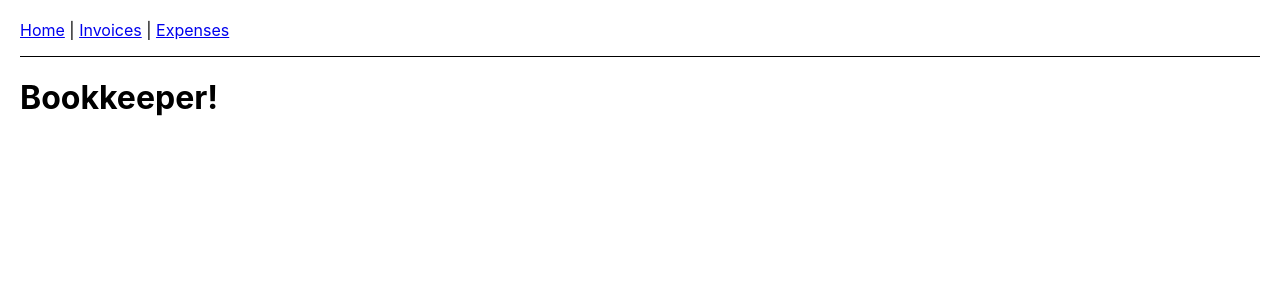
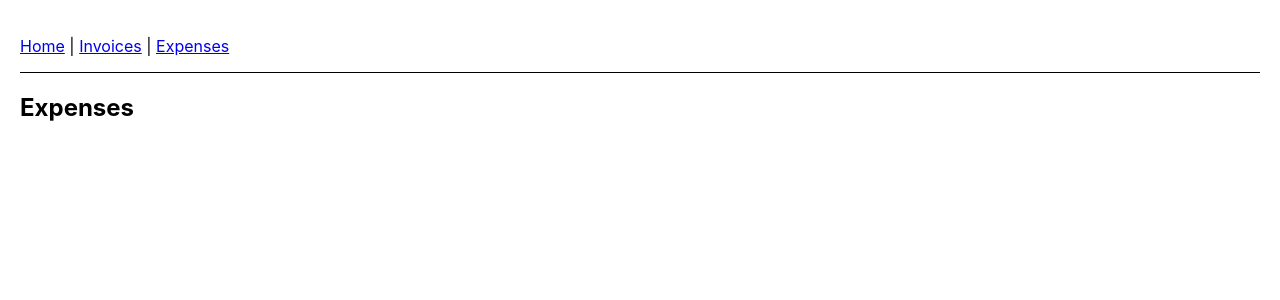
Before and after one commit to vincentDubresson/WCS-React-Router-Tutorial, a React (Create React App) app: page /expenses in a window 1280 px wide. Shown: the top 300 px of the page. Built offline with nearby package versions, Linux system fonts and the light colour scheme.

Commit message:
Ajout de nouvelles routes 'Expenses' et 'Invoices' dans un dossier 'routes'. Intégration de ces routes directement dans 'index.js'

```diff
--- a/src/App.js
+++ b/src/App.js
@@ -8,7 +8,7 @@ import Navbar from './components/Navbar';
 
 export default function App() {
   return (
-    <div>
+    <div style={{ padding: "1rem 0" }}>
       <Navbar />
       <h1>Bookkeeper!</h1>
     </div>
--- a/src/index.js
+++ b/src/index.js
@@ -6,14 +6,22 @@ import App from './App';
 /**
  * Avant tout :
  *  - Installer le router : npm install react-router-dom@6
- *  - Importer BrowserRouter directement dans l'index
- *  - Entourer <App /> des balises <Router />
+ * Puis :
+ *  - Importer BrowserRouter directement dans l'index.
+ *  - Importer les différentes routes.
  */
-import { BrowserRouter as Router } from 'react-router-dom';
+import { BrowserRouter as Router, Routes, Route } from 'react-router-dom';
+import Invoices from './routes/Invoices';
+import Expenses from './routes/Expenses';
 
 const root = ReactDOM.createRoot(document.getElementById('root'));
 root.render(
   <Router>
-    <App />
+    {/* Nous allons intégrer directement ici toutes les routes */}
+    <Routes>
+      <Route path="/" element={<App />} />
+      <Route path="/invoices" element={<Invoices />} />
+      <Route path="/expenses" element={<Expenses />} />
+    </Routes>
   </Router>
 );
--- /dev/null
+++ b/src/routes/Expenses.jsx
@@ -0,0 +1,15 @@
+/**
+ * On a créer ici un dossier "route" pour y insérer toutes nos routes.
+ * Ce n'est pas obligatoire mais cela rend l'organisation plus simple
+ * si vous êtes ammené à développer un grosse application.
+ */
+import Navbar from "../components/Navbar";
+
+export default function Expenses() {
+    return(
+        <main style={{ padding: "1rem 0" }}>
+            <Navbar />
+            <h2>Expenses</h2>
+        </main>
+    )
+}
--- /dev/null
+++ b/src/routes/Invoices.jsx
@@ -0,0 +1,15 @@
+/**
+ * On a créer ici un dossier "route" pour y insérer toutes nos routes.
+ * Ce n'est pas obligatoire mais cela rend l'organisation plus simple
+ * si vous êtes ammené à développer un grosse application.
+ */
+import Navbar from "../components/Navbar";
+
+export default function Invoices() {
+    return(
+        <main style={{ padding: "1rem 0" }}>
+            <Navbar />
+            <h2>Invoices</h2>
+        </main>
+    );
+}
```
